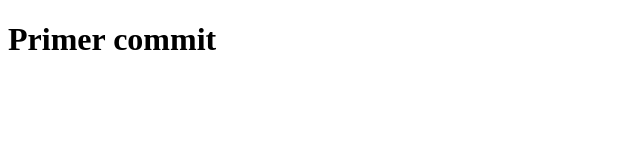
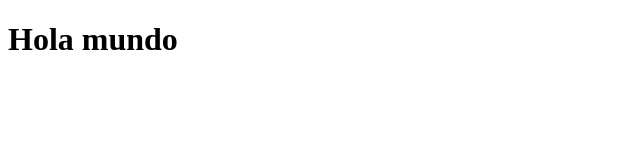
Before and after one commit to Alex2K0509/desarroweb, a plain HTML site: page index.html in a window 1280 px wide. Shown: the whole page, without its empty margins (0-640 px from the left). Drawn offline with Linux system fonts and the light colour scheme.

Commit message:
contenido
contenido

```diff
--- a/index.html
+++ b/index.html
@@ -4,6 +4,6 @@
 	<title>Proceso de subida</title>
 </head>
 <body>
-<h1>Primer commit</h1>
+<h1>Hola mundo</h1>
 </body>
 </html>
```
